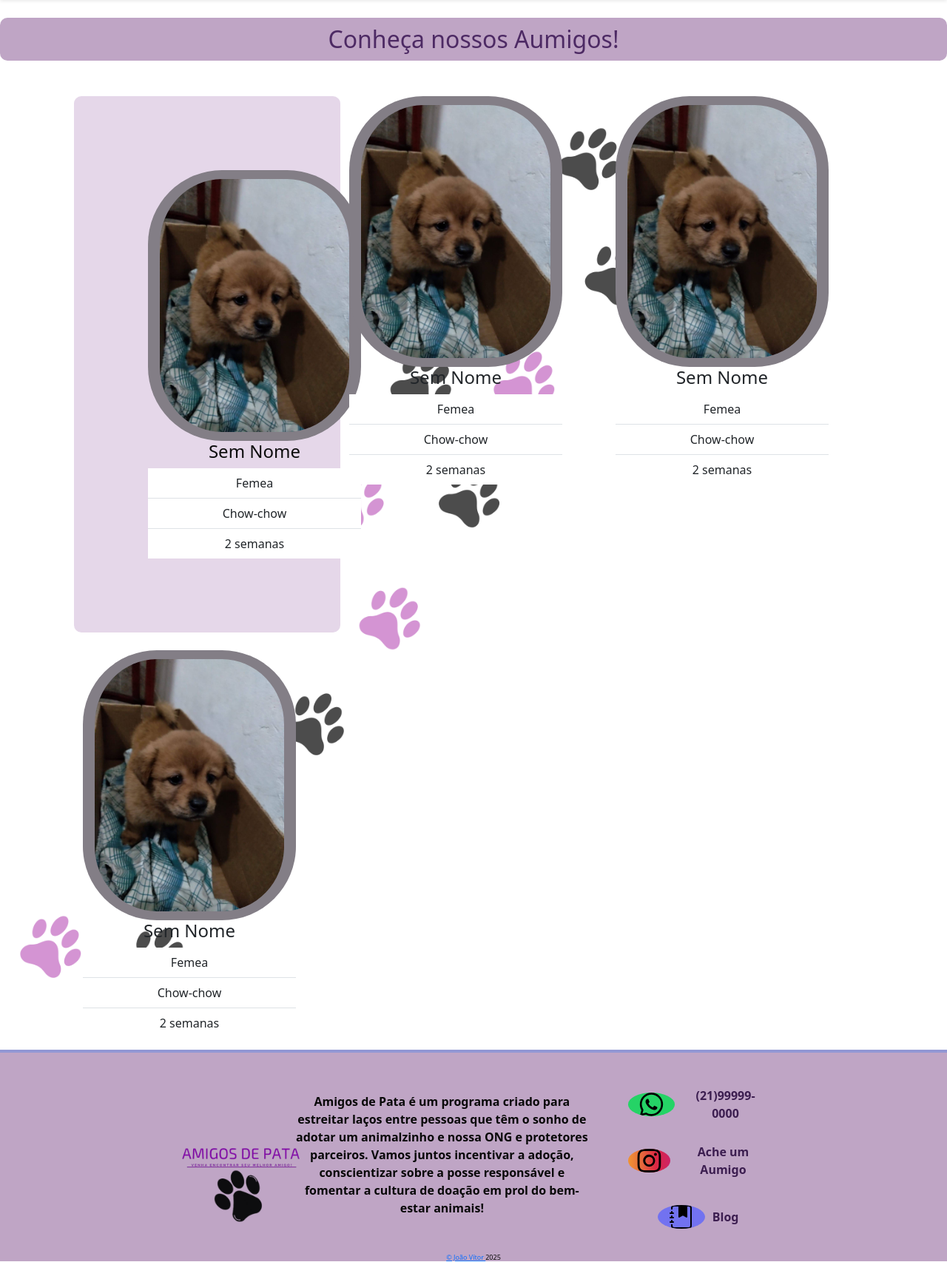
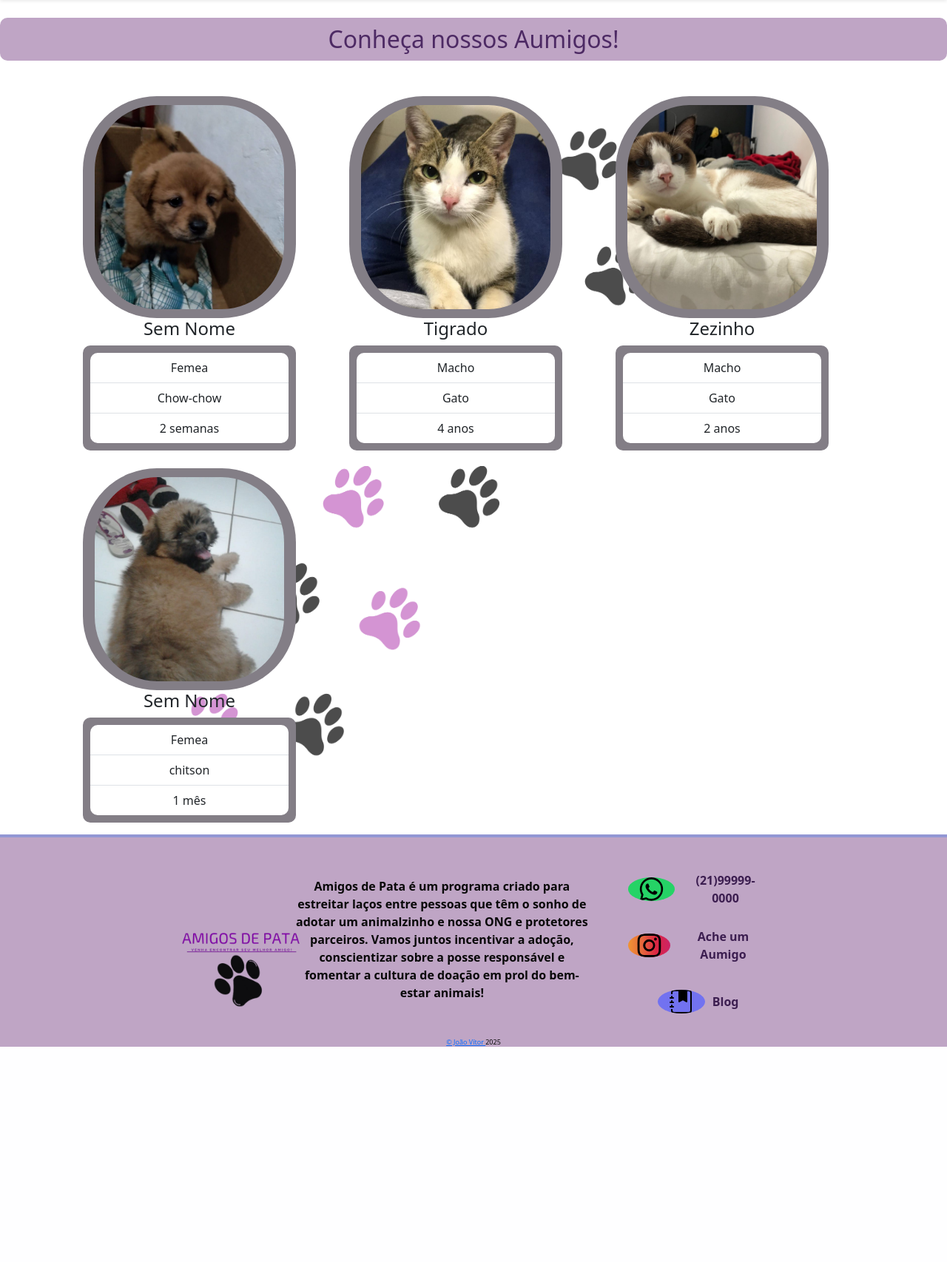
Before and after one commit to santos-joao/Adocao.Animais, a Flask app: page /adotar in a window 1280 px wide. Shown: the part 120-1826 px from the top of the page at 74% size. After the commit the page ends 1535 px from the top, so only its background shows below. Run offline with Flask 3, Linux system fonts and the light colour scheme.

Commit message:
Alteração Final do Index e Adocao
Feito todas as alterações do css das duas paginas.

```diff
--- a/static/style.css
+++ b/static/style.css
@@ -356,15 +356,23 @@ blockquote {
   padding: 0.75rem 1rem;
   text-decoration: none;
   font-weight: bold;
-  width: 100%; /* A imagem ocupa toda a largura do item */
-  object-fit: contain;  /* isso aqui serve pra imagem caber certinho no carrossel, sem esticar. precisamos de imagens que sejam do mesmo tamanho */
+  width: 100%;  /* Defina a largura desejada dos itens */
+  height: 300px; /* Defina a altura dos itens */
+  overflow: hidden;
+  object-fit: cover;  /* isso aqui serve pra imagem caber certinho no carrossel, sem esticar. precisamos de imagens que sejam do mesmo tamanho */
   border-radius: 100px;
+
 }
 
-#total_cards {
+.list-group {
+  background-color:rgb(131, 126, 134);
+  border-radius: 10px;
+  padding: 10px;
+  color: rgb(77, 42, 100);
 
-  background: #e5d7e9;
-  border-radius: 10px;
-  padding: 100px;
-  color: rgb(12, 12, 12);
 }
+
+#Nome_Adocao {
+  text-align: center;
+  background-color: #ffffff;
+}
--- a/templates/adotar.html
+++ b/templates/adotar.html
@@ -55,55 +55,55 @@
 <h2 id="titulo_adocao"> Conheça nossos Aumigos!</h2>
 <div class="container-fluid px-0" id="container_adocao">
   <div class="row g-4 mt-4">
-    <div class="col-md-4" id="total_cards">
-    <div class="card-animal" style="width: 18rem;">
-      <img src="static/img/Adocao/Dulce Maria_1.jpeg" class="card-img-top" alt="...">
-      <div class="card-animal">
-        <h4>Sem Nome</h4>
+    <div class="col-md-4">
+      <div class="card-animal" style="width: 18rem;">
+        <img src="static/img/Adocao/Dulce Maria_1.jpeg" class="card-img-top" alt="...">
+        <div class="card-animal">
+          <h4>Sem Nome</h4>
+        </div>
+        <ul class="list-group list-group-flush">
+          <li class="list-group-item">Femea</li>
+          <li class="list-group-item">Chow-chow</li>
+          <li class="list-group-item">2 semanas</li>
+        </ul>
+        </div>
       </div>
-      <ul class="list-group list-group-flush">
-        <li class="list-group-item">Femea</li>
-        <li class="list-group-item">Chow-chow</li>
-        <li class="list-group-item">2 semanas</li>
-      </ul>
-      </div>
-    </div>
       <div class="col-md-4">
         <div class="card-animal" style="width: 18rem;">
-          <img src="static/img/Adocao/Dulce Maria_1.jpeg" class="card-img-top" alt="...">
+          <img src="static/img/Adocao/Tigrado.jpeg" class="card-img-top" alt="...">
           <div class="card-animal">
-            <h4>Sem Nome</h4>
+            <h4 id="Nome_Adocao">Tigrado</h4>
           </div>
           <ul class="list-group list-group-flush">
-            <li class="list-group-item">Femea</li>
-            <li class="list-group-item">Chow-chow</li>
-            <li class="list-group-item">2 semanas</li>
+            <li class="list-group-item">Macho</li>
+            <li class="list-group-item">Gato </li>
+            <li class="list-group-item">4 anos</li>
           </ul>
           </div>
         </div>
         <div class="col-md-4">
           <div class="card-animal" style="width: 18rem;">
-            <img src="static/img/Adocao/Dulce Maria_1.jpeg" class="card-img-top" alt="...">
+            <img src="static/img/Adocao/zezinho.jpeg" class="card-img-top" alt="...">
             <div class="card-animal">
-              <h4>Sem Nome</h4>
+              <h4>Zezinho</h4>
             </div>
             <ul class="list-group list-group-flush">
-              <li class="list-group-item">Femea</li>
-              <li class="list-group-item">Chow-chow</li>
-              <li class="list-group-item">2 semanas</li>
+              <li class="list-group-item">Macho</li>
+              <li class="list-group-item">Gato</li>
+              <li class="list-group-item">2 anos</li>
             </ul>
             </div>
           </div>
           <div class="col-md-4">
             <div class="card-animal" style="width: 18rem;">
-              <img src="static/img/Adocao/Dulce Maria_1.jpeg" class="card-img-top" alt="...">
+              <img src="static/img/Adocao/Sem Nome.jpeg" class="card-img-top" alt="...">
               <div class="card-animal">
                 <h4>Sem Nome</h4>
               </div>
               <ul class="list-group list-group-flush">
                 <li class="list-group-item">Femea</li>
-                <li class="list-group-item">Chow-chow</li>
-                <li class="list-group-item">2 semanas</li>
+                <li class="list-group-item">chitson</li>
+                <li class="list-group-item">1 mês</li>
               </ul>
               </div>
             </div>
```
Also changed, not shown: templates/index.html (+4 -4 lines), static/img/Adocao/Dulce Maria_2.jpeg (deleted), static/img/Adocao/Sem Nome.jpeg (added), static/img/Adocao/Tigrado.jpeg (renamed from static/img/Adocao/Tigrado_2.jpeg), static/img/Adocao/Tigrado_1.jpeg (deleted), static/img/Animais/MariaDulce_1.jpeg.
